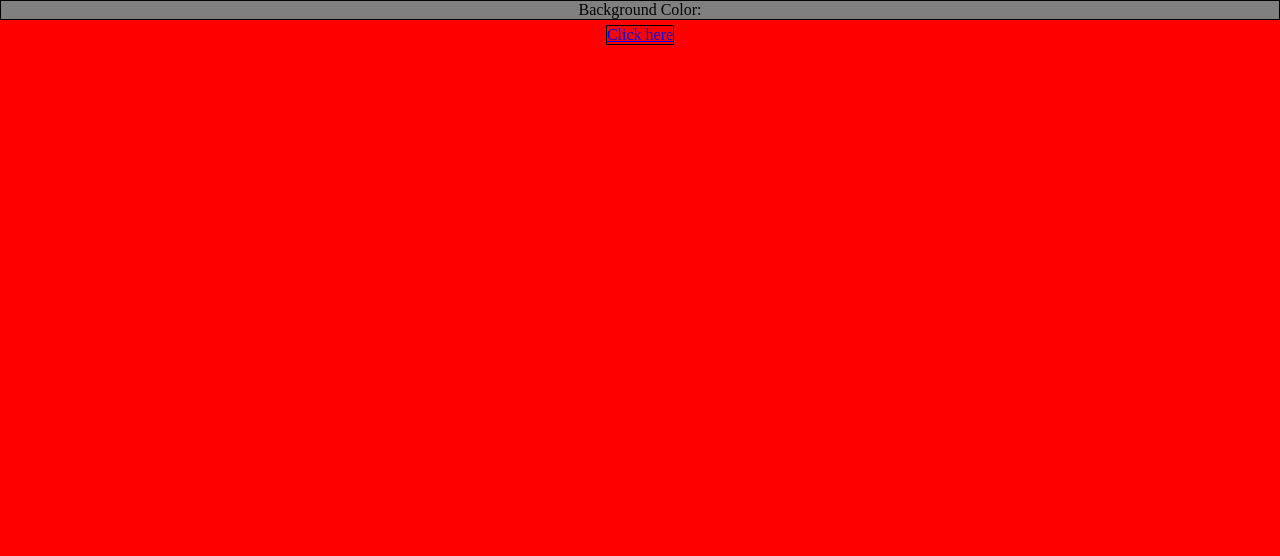
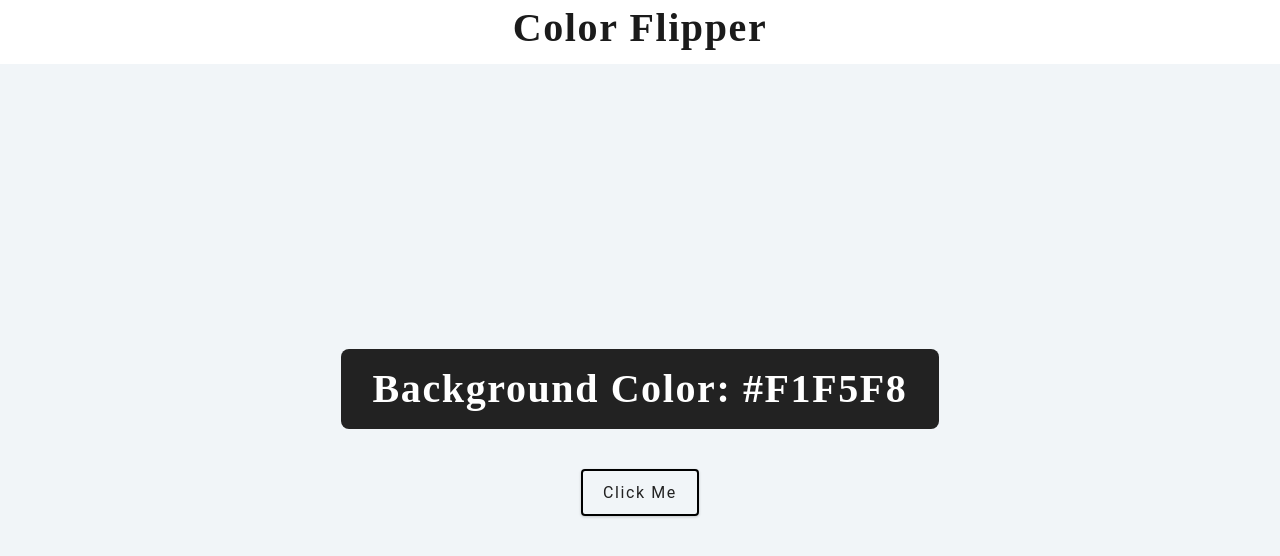
Before and after one commit to rafajlpz/JavaScript-Projects, a plain HTML site: page ColorFlipper/index.html in a window 1280 px wide. Drawn offline with Linux system fonts and the light colour scheme.

Commit message:
Color Flipper
Proyecto finalizado con comentarios en JS

```diff
--- a/ColorFlipper/code.js
+++ b/ColorFlipper/code.js
@@ -1 +1,25 @@
 "use strict";
+
+// Array para generar el codigo nuevo y que de como resultado un nuevo color.
+const nuevoColor = [0, 1, 2, 3, 4, 5, 6, 7, 8, 9, "A", "B", "C", "D", "E", "F"];
+
+// Cogemos el boton y el span color para que cambie el codigo de color en html
+const btn = document.querySelector("#btn");
+const color = document.querySelector(".color");
+
+// Boton para coger el click y que haga un bucle for
+btn.onclick = () => {
+  let nColor = "#";
+  for (let i = 0; i < 6; i++) {
+    nColor += nuevoColor[getRandomNumber()];
+  }
+
+  color.textContent = nColor;
+// Cogemos dentro de las etiquetas HTML y CSS y le damos el valor de nColor
+  document.body.style.backgroundColor = nColor;
+};
+
+// Funcion para que devuelva un numero aleatorio con floor y random. Se usa .length para que lea el array nuevoColor
+const getRandomNumber = () => {
+  return Math.floor(Math.random() * nuevoColor.length);
+};
--- a/ColorFlipper/index.html
+++ b/ColorFlipper/index.html
@@ -1,17 +1,24 @@
 <!DOCTYPE html>
 <html lang="en">
-<head>
-    <meta charset="UTF-8">
-    <meta http-equiv="X-UA-Compatible" content="IE=edge">
-    <meta name="viewport" content="width=device-width, initial-scale=1.0">
+  <head>
+    <meta charset="UTF-8" />
+    <meta http-equiv="X-UA-Compatible" content="IE=edge" />
+    <meta name="viewport" content="width=device-width, initial-scale=1.0" />
     <title>Color Flipper</title>
-    <link rel="stylesheet" href="/ColorFlipper/style.css">
+    <link rel="stylesheet" href="/ColorFlipper/style.css" />
     <script defer src="/ColorFlipper/code.js"></script>
-</head>
-<body>
-    <div class="background">
-        Background Color:
-        <div class="boton"><a href="#">Click here</a></div>
-    </div>
-</body>
+  </head>
+  <body>
+    <nav>
+      <div class="nav-center">
+        <h2>Color Flipper</h2>
+      </div>
+    </nav>
+    <main>
+      <div class="container">
+        <h2>Background Color: <span class="color">#F1F5F8</span></h2>
+        <button class="btn btn-hero" id="btn">Click Me</button>
+      </div>
+    </main>
+  </body>
 </html>
--- a/ColorFlipper/style.css
+++ b/ColorFlipper/style.css
@@ -1,25 +1,87 @@
 /* Reseteo de CSS */
-*{
-    margin: 0;
-    padding: 0;
-    box-sizing: border-box;
+* {
+  margin: 0;
+  padding: 0;
+  box-sizing: border-box;
 }
 
-body{
-    background-color: red;
+body {
+  background-color: #f1f5f8;
+  color: #102a42;
+  line-height: 1.5rem;
+  font-size: 0.9rem;
 }
 
+h2 {
+  letter-spacing: 0.1rem;
+  line-height: 1.24rem;
+  margin-bottom: 0.75rem;
+}
 
-.background{
-    border: black solid 1px;
-    background-color: gray;
-    display: flex;
+@media screen and (min-width: 800px) {
+  h2 {
+    font-size: 2.5rem;
+    line-height: 1rem;
+  }
+  body {
+    font-size: 1re,;
+  }
+}
+
+nav{
+    background: #fff;
+    height: 4rem;
     justify-content: center;
     align-items: center;
+    box-shadow: 0 5px 15p rgba(0, 0, 0, 0.2);
 }
-.boton{
-    border: black solid 1px;
-    position: fixed;
-    margin-top: 50px;
+.nav-center{
+    width: 90vw;
+    max-width: 620px;
+    margin: 0 auto;
+    display: flex;
+    align-items: center;
+    justify-content: center;
+}
+.nav-center h2{
+    margin: auto;
+    margin-top:20px ;
+    color: #1b1b1b;
+}
 
+main{
+    min-height:calc(100vh - 4rem) ;
+    display: grid;
+    place-items:center;
 }
+
+.container{
+    text-align: center;
+}
+.container h2{
+    background: #222;
+    color: #fff;
+    padding: 2rem;
+    border-radius: 0.5rem;
+    margin-bottom: 2.5rem;
+}
+
+.btn-hero{
+    font-family: 'Roboto', sans-serif;
+    background: transparent;
+    color: #222;
+    letter-spacing: 0.1rem;
+    display: inline-block;
+    transition: all 0.3s linear;
+    border: 2px solid black;
+    cursor: pointer;
+    box-shadow: 0 1px 3px rgba(0, 0, 0, 0.2);
+    border-radius: 0.25rem;
+    font-size: 1rem;
+    padding: 0.75rem 1.25rem;
+}
+
+.btn-hero:hover{
+  color:#fff;
+  background: #222;
+}
```
Also changed, not shown: ColorFlipper/getRanomNumber.js (added).
